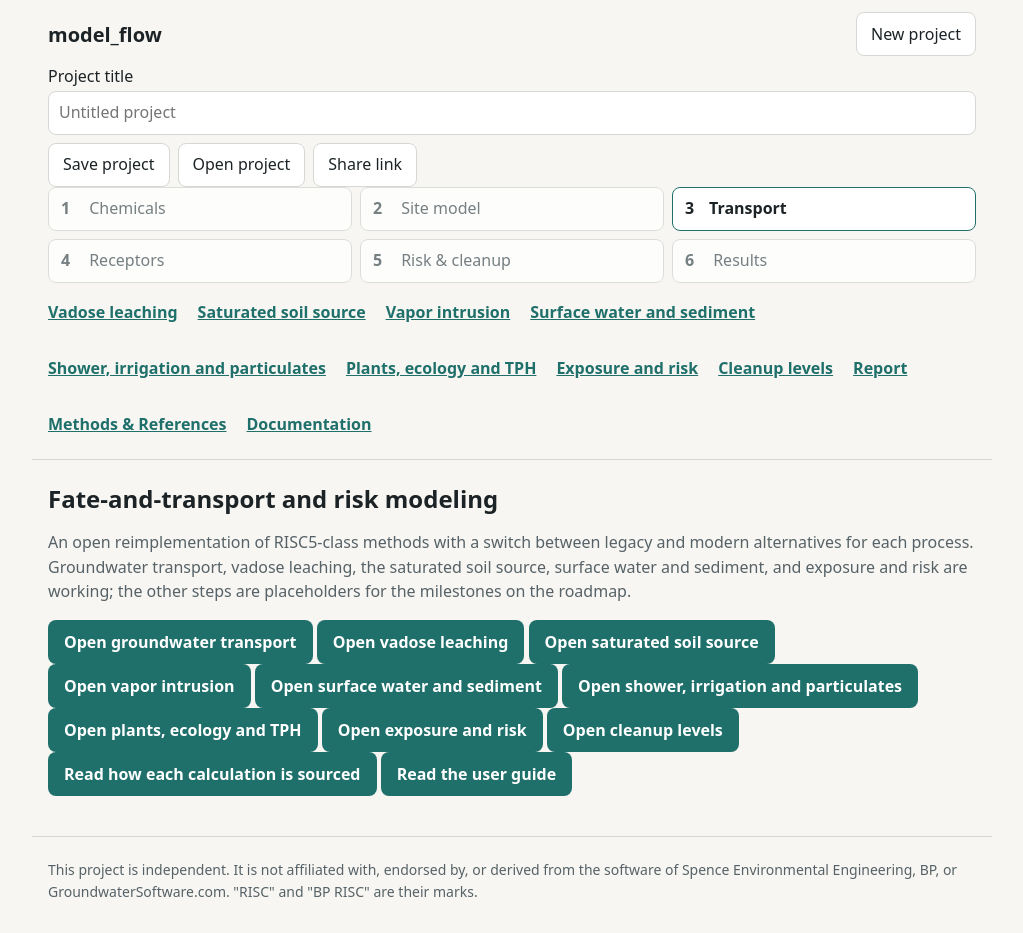
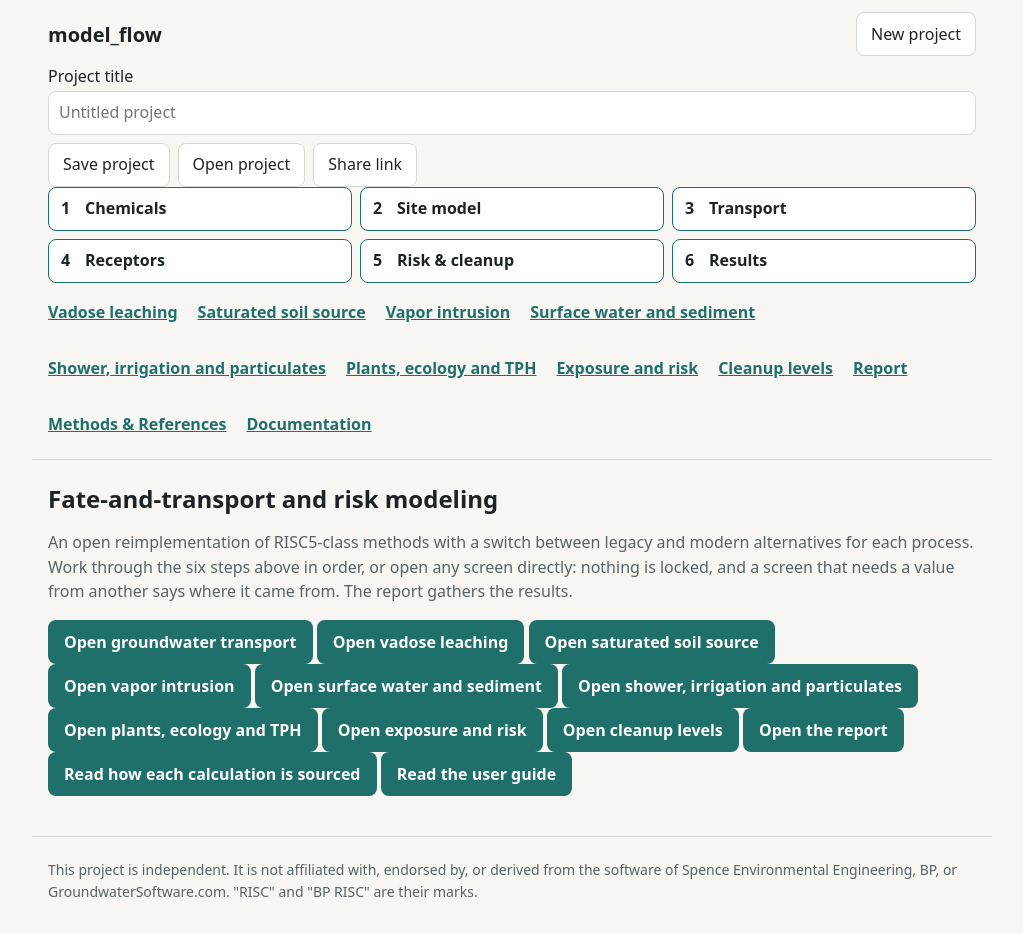
Before and after one commit to bmills23/model_flow, a React (Vite) app in the folder apps/web/: page / in a window 1280 px wide. Shown: the whole page, without its empty margins (128-1151 px from the left). Built offline with nearby package versions, Linux system fonts and the light colour scheme.

Commit message:
Wire all six steps to real routes with a current marker and refresh the home copy

```diff
--- a/apps/web/src/App.tsx
+++ b/apps/web/src/App.tsx
@@ -1,6 +1,7 @@
 import { Suspense, lazy, useEffect, useState, useSyncExternalStore } from 'react';
 import { slugFromHash } from './docs/catalog';
 import { NON_AFFILIATION } from './nonAffiliation';
+import { STEPS, stepForHash } from './steps';
 import { ProjectBar } from './project/ProjectBar';
 import {
   getDroppedFeeds,
@@ -47,8 +48,6 @@ const CleanupPage = lazy(() =>
 
 const DocsPage = lazy(() => import('./docs/DocsPage').then((m) => ({ default: m.DocsPage })));
 
-const STEPS = ['Chemicals', 'Site model', 'Transport', 'Receptors', 'Risk & cleanup', 'Results'];
-
 const METHODS_HASH = '#/methods';
 const TRANSPORT_HASH = '#/transport';
 const VADOSE_HASH = '#/vadose';
@@ -94,6 +93,7 @@ export function App() {
   const onHousehold = hash === HOUSEHOLD_HASH;
   const onPlantsEco = hash === PLANTS_ECO_HASH;
   const onReport = hash === REPORT_HASH;
+  const currentStep = stepForHash(hash);
   const onDocs = hash === DOCS_HASH || hash.startsWith(`${DOCS_HASH}/`);
 
   return (
@@ -155,20 +155,14 @@ export function App() {
       <nav aria-label="Main">
         <ol className="steps">
           {STEPS.map((step, i) => (
-            <li key={step}>
-              {step === 'Transport' ? (
-                <a
-                  className="step-link"
-                  href={TRANSPORT_HASH}
-                  aria-current={onTransport ? 'page' : undefined}
-                >
-                  <span className="step-num">{i + 1}</span> {step}
-                </a>
-              ) : (
-                <button type="button" disabled>
-                  <span className="step-num">{i + 1}</span> {step}
-                </button>
-              )}
+            <li key={step.label}>
+              <a
+                className="step-link"
+                href={step.href}
+                aria-current={currentStep === step ? 'page' : undefined}
+              >
+                <span className="step-num">{i + 1}</span> {step.label}
+              </a>
             </li>
           ))}
         </ol>
@@ -278,9 +272,9 @@ export function App() {
             <h1>Fate-and-transport and risk modeling</h1>
             <p className="lede">
               An open reimplementation of RISC5-class methods with a switch between legacy and
-              modern alternatives for each process. Groundwater transport, vadose leaching, the
-              saturated soil source, surface water and sediment, and exposure and risk are working;
-              the other steps are placeholders for the milestones on the roadmap.
+              modern alternatives for each process. Work through the six steps above in order, or
+              open any screen directly: nothing is locked, and a screen that needs a value from
+              another says where it came from. The report gathers the results.
             </p>
             <p>
               <a className="button" href={TRANSPORT_HASH}>
@@ -310,6 +304,9 @@ export function App() {
               <a className="button" href={CLEANUP_HASH}>
                 Open cleanup levels
               </a>{' '}
+              <a className="button" href={REPORT_HASH}>
+                Open the report
+              </a>{' '}
               <a className="button" href={METHODS_HASH}>
                 Read how each calculation is sourced
               </a>{' '}
--- /dev/null
+++ b/apps/web/src/steps.ts
@@ -0,0 +1,35 @@
+// The six-step bar. Each step's `href` is the single place its target route is defined; later slices
+// retarget a step by changing that one line (Chemicals to '#/chemicals', Site model to '#/site').
+// `owns` lists the route hashes that light the step as current; every screen route belongs to exactly
+// one step. The fate screens belong to Transport. Home, Methods and Documentation own no step.
+
+export interface Step {
+  label: string;
+  href: string;
+  owns: readonly string[];
+}
+
+export const STEPS: readonly Step[] = [
+  { label: 'Chemicals', href: '#/risk', owns: [] },
+  { label: 'Site model', href: '#/transport', owns: [] },
+  {
+    label: 'Transport',
+    href: '#/transport',
+    owns: [
+      '#/transport',
+      '#/vadose',
+      '#/saturated',
+      '#/vapor',
+      '#/surface-water',
+      '#/household',
+      '#/plants-eco',
+    ],
+  },
+  { label: 'Receptors', href: '#/risk', owns: ['#/risk'] },
+  { label: 'Risk & cleanup', href: '#/cleanup', owns: ['#/cleanup'] },
+  { label: 'Results', href: '#/report', owns: ['#/report'] },
+];
+
+export function stepForHash(hash: string): Step | undefined {
+  return STEPS.find((s) => s.owns.includes(hash));
+}
--- a/apps/web/src/styles.css
+++ b/apps/web/src/styles.css
@@ -143,12 +143,15 @@ nav {
   gap: 8px;
 }
 
-.steps button {
+.steps a {
+  display: flex;
+  align-items: center;
   width: 100%;
   min-height: var(--tap);
-  text-align: left;
+  box-sizing: border-box;
   font: inherit;
-  color: var(--muted);
+  color: var(--text);
+  text-decoration: none;
   background: var(--surface);
   border: 1px solid var(--border);
   border-radius: 8px;
@@ -156,9 +159,10 @@ nav {
   min-width: 0;
 }
 
-.steps button:disabled {
-  cursor: not-allowed;
-  opacity: 0.8;
+.steps a[aria-current='page'] {
+  border-color: var(--accent);
+  box-shadow: inset 0 0 0 1px var(--accent);
+  font-weight: 700;
 }
 
 .step-num {
```
Also changed, not shown: 4 other files (tests, documents, lock files or other folders).
